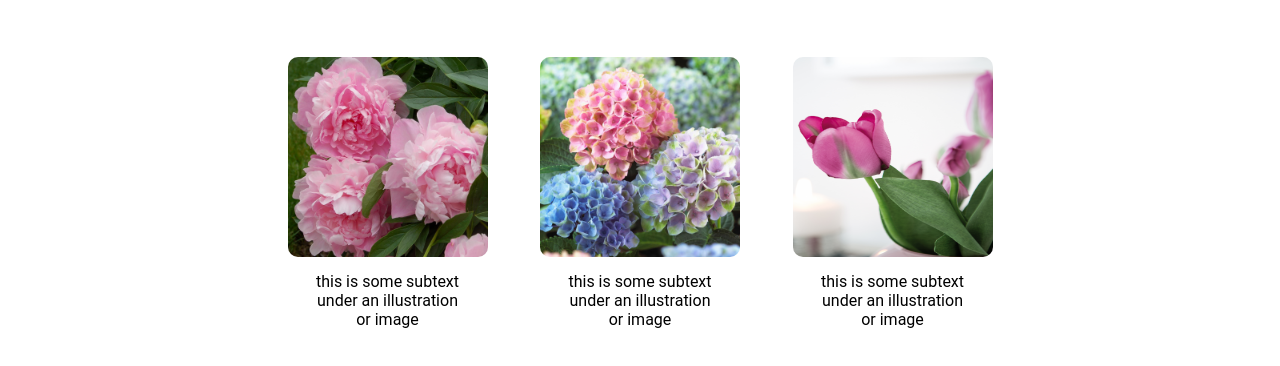
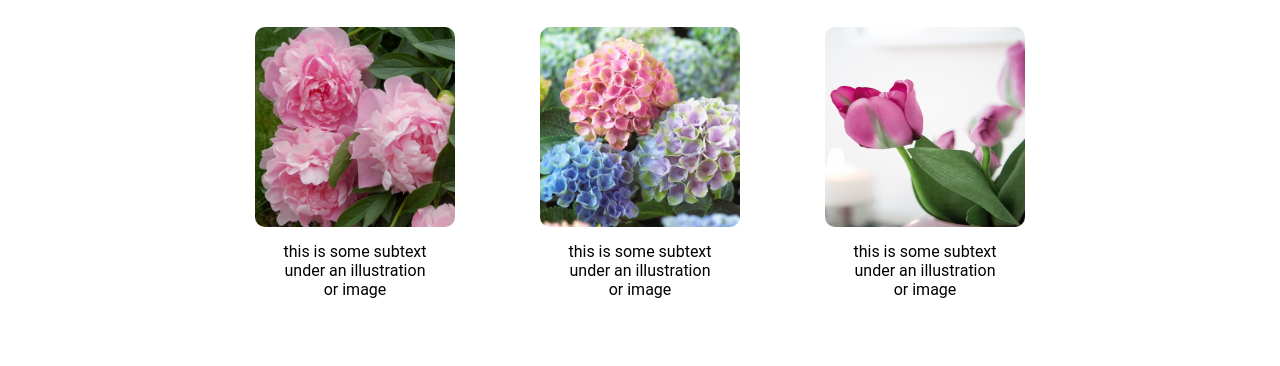
Before and after one commit to anabargau/landing-page, a plain HTML site: page index.html in a window 1280 px wide. Shown: the part 388-754 px from the top of the page. Drawn offline with Linux system fonts and the light colour scheme.

Commit message:
alligned images with the rest of the text

```diff
--- a/style.css
+++ b/style.css
@@ -116,9 +116,9 @@ flex: 1 1 auto;
 .images{
     display: flex;
     flex-direction: column;
-    justify-content: space-evenly;
-    align-items: center;
-    gap: 30px;
+    justify-content: space-between;
+    align-items: space-between;
+
     padding: 30px 0px 50px;
     text-align: center;
     flex: 1 1 auto;
@@ -127,10 +127,10 @@ flex: 1 1 auto;
 }
 .info-images{
     display:flex;
-    justify-content: space-evenly;
+    justify-content: space-between;
     align-items: center;
     gap: 10px;
-    padding: 0px 250px 0px;
+    padding: 0 250px 0;
     flex-wrap: wrap;
     }
 footer{
```
